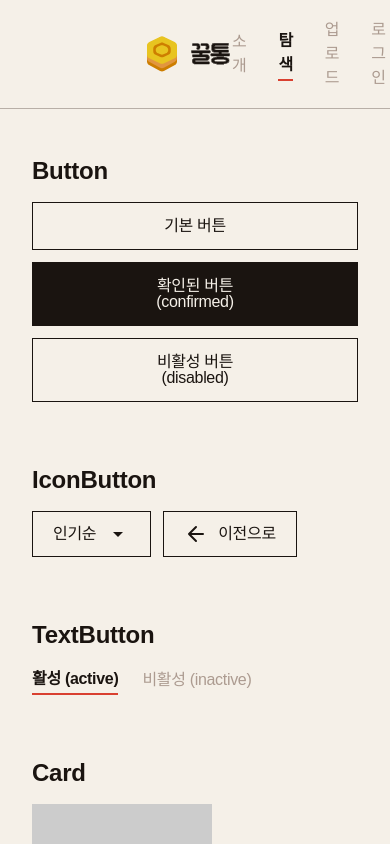
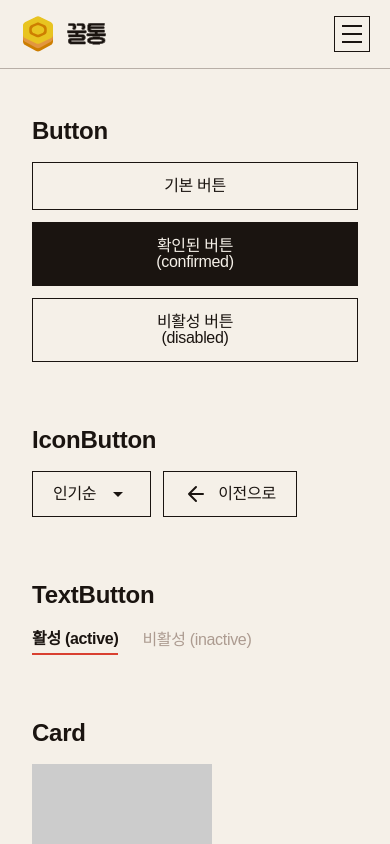
Before and after one commit to NexTach/honeypot-client, a Next.js app: page / in a window 390 px wide. Shown: the top 844 px of the page. Built offline with nearby package versions, Linux system fonts and the light colour scheme; a web font is replaced by a local one.

Commit message:
feat(nav): 반응형 햄버거 메뉴 적용

```diff
--- a/src/widgets/nav/ui/Nav.tsx
+++ b/src/widgets/nav/ui/Nav.tsx
@@ -1,9 +1,12 @@
 'use client';
+
+import { useState } from 'react';
 
 import Link from 'next/link';
 import { usePathname } from 'next/navigation';
 
 import { Logo } from '@/shared/assets';
+import { cn } from '@/shared/lib';
 import { TextButton } from '@/shared/ui';
 
 const NAV_ITEMS = [
@@ -15,19 +18,65 @@ const NAV_ITEMS = [
 
 const Nav = () => {
   const pathname = usePathname();
+  const [open, setOpen] = useState(false);
 
   return (
-    <nav className="border-border bg-cream flex items-center justify-between border-b px-36 py-4">
+    <nav className="border-border bg-cream border-b">
+      {/* 상단 바 */}
+      <div className="flex items-center justify-between px-5 py-4 sm:px-12 lg:px-36">
         <Link href="/">
           <Logo />
         </Link>
-      <div className="flex items-center gap-8">
+
+        {/* 데스크탑 메뉴 */}
+        <div className="hidden items-center gap-8 sm:flex">
           {NAV_ITEMS.map(({ href, label }) => (
             <Link key={href} href={href}>
               <TextButton active={pathname === href}>{label}</TextButton>
             </Link>
           ))}
         </div>
+
+        {/* 햄버거 버튼 */}
+        <button
+          className="border-ink flex h-9 w-9 flex-col items-center justify-center gap-1.5 border sm:hidden"
+          onClick={() => setOpen((prev) => !prev)}
+          aria-label={open ? '메뉴 닫기' : '메뉴 열기'}
+          aria-expanded={open}
+        >
+          <span
+            className={cn(
+              'bg-ink block h-0.5 w-5 transition-all duration-200',
+              open && 'translate-y-2 rotate-45',
+            )}
+          />
+          <span
+            className={cn(
+              'bg-ink block h-0.5 w-5 transition-all duration-200',
+              open && 'opacity-0',
+            )}
+          />
+          <span
+            className={cn(
+              'bg-ink block h-0.5 w-5 transition-all duration-200',
+              open && '-translate-y-2 -rotate-45',
+            )}
+          />
+        </button>
+      </div>
+
+      {/* 모바일 드롭다운 */}
+      {open && (
+        <div className="border-border border-t px-5 py-6 sm:hidden">
+          <div className="flex flex-col gap-4">
+            {NAV_ITEMS.map(({ href, label }) => (
+              <Link key={href} href={href} onClick={() => setOpen(false)}>
+                <TextButton active={pathname === href}>{label}</TextButton>
+              </Link>
+            ))}
+          </div>
+        </div>
+      )}
     </nav>
   );
 };
```
Lines whose indentation alone changed are shown as unchanged.
